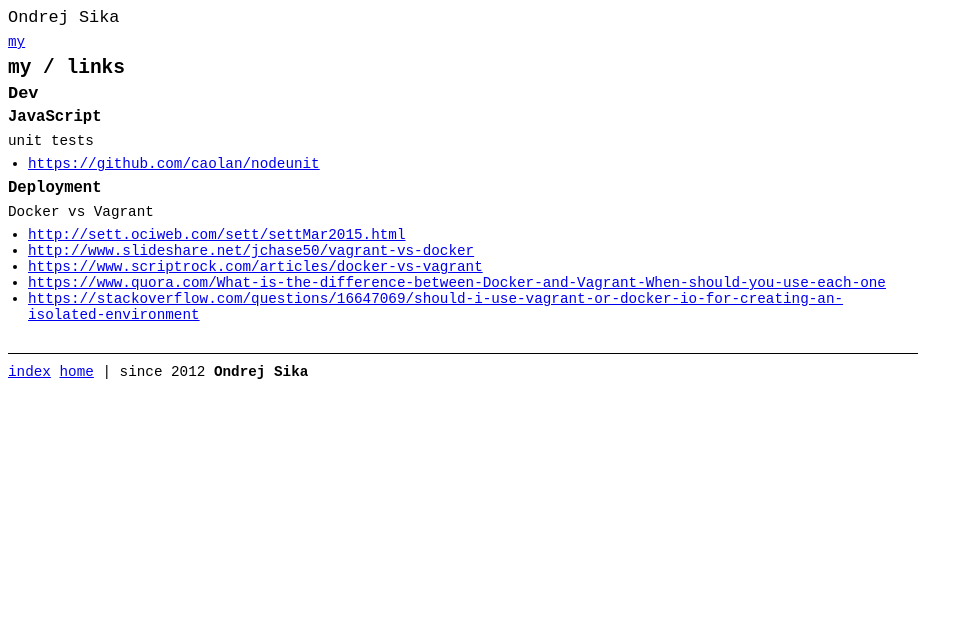
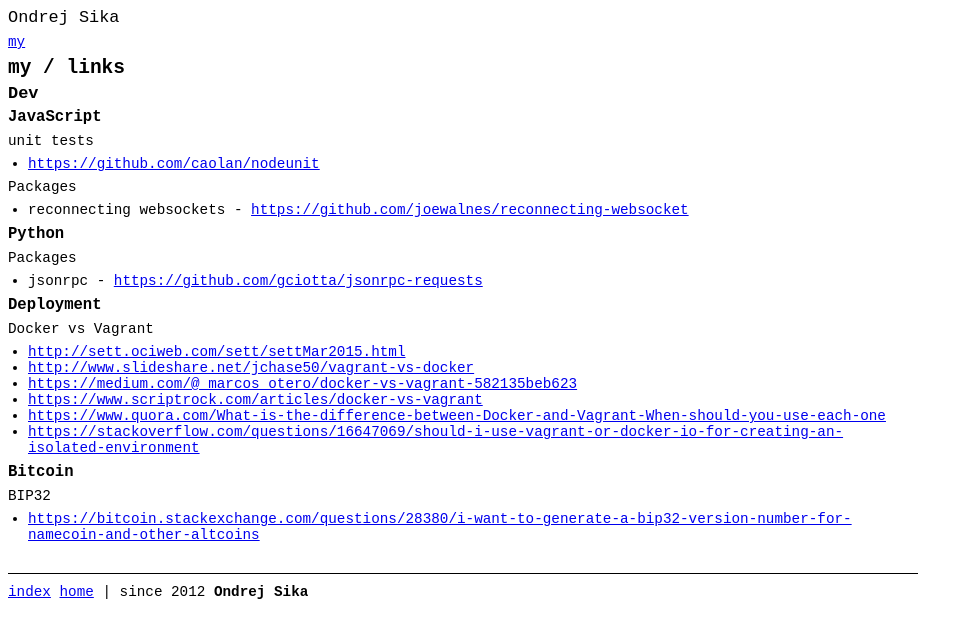
Before and after one commit to ondrejsika/ondrejsika.com, a Jekyll site: the page built from my/links/index.md, in a window 1280 px wide. Shown: the top 638 px of the page, without its empty margins (0-973 px from the left). Built offline with Jekyll 4.4.1, drawn with Linux system fonts in a browser that asks for light colours; Markdown is read by kramdown in place of the engine named in the settings; comment, search, counter and statistics services are not loaded.

Commit message:
update links

```diff
--- a/my/links/index.md
+++ b/my/links/index.md
@@ -15,6 +15,17 @@
 
 - <https://github.com/caolan/nodeunit>
 
+Packages
+
+- reconnecting websockets - <https://github.com/joewalnes/reconnecting-websocket>
+
+
+#### Python
+
+Packages
+
+- jsonrpc - <https://github.com/gciotta/jsonrpc-requests>
+
 
 #### Deployment
 
@@ -22,6 +33,13 @@
 
 - <http://sett.ociweb.com/sett/settMar2015.html>
 - <http://www.slideshare.net/jchase50/vagrant-vs-docker>
+- <https://medium.com/@_marcos_otero/docker-vs-vagrant-582135beb623>
 - <https://www.scriptrock.com/articles/docker-vs-vagrant>
 - <https://www.quora.com/What-is-the-difference-between-Docker-and-Vagrant-When-should-you-use-each-one>
 - <https://stackoverflow.com/questions/16647069/should-i-use-vagrant-or-docker-io-for-creating-an-isolated-environment>
+
+#### Bitcoin
+
+BIP32
+
+- <https://bitcoin.stackexchange.com/questions/28380/i-want-to-generate-a-bip32-version-number-for-namecoin-and-other-altcoins>
```
